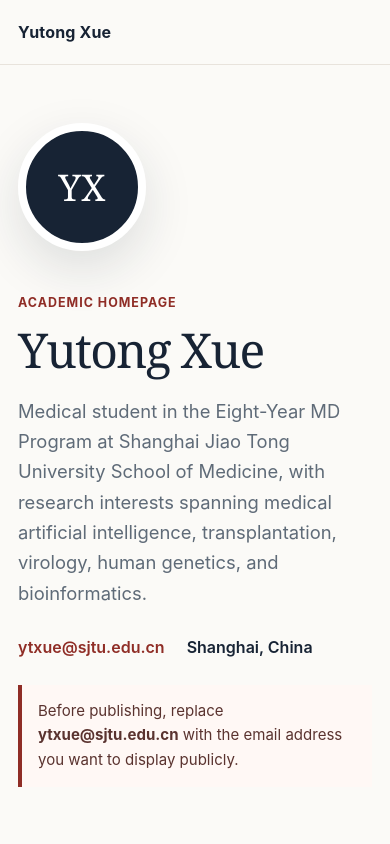
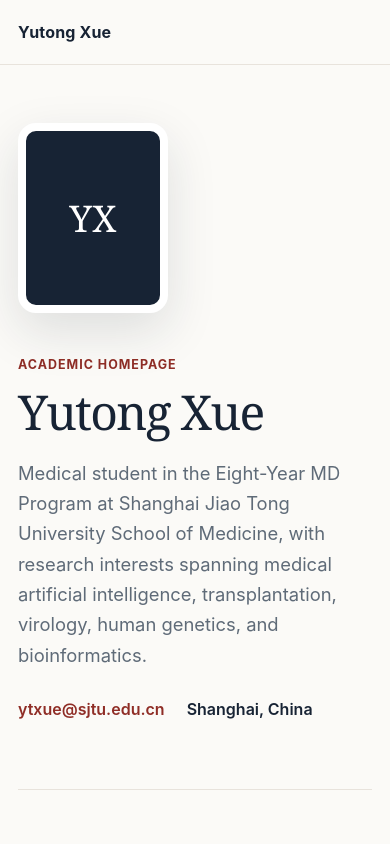
Before and after one commit to xue-yutong/xue-yutong.github.io, a plain HTML site: page index.html in a window 390 px wide. Shown: the top 844 px of the page. Drawn offline with Linux system fonts and the light colour scheme.

Commit message:
Refactor portrait styles and improve layout
Updated portrait styling and added fallback image handling. Removed notice section and adjusted grid layout for responsiveness.

```diff
--- a/index.html
+++ b/index.html
@@ -108,18 +108,35 @@
       font-weight: 600;
     }
 
-    .portrait {
-      width: 176px;
-      height: 176px;
-      border-radius: 50%;
+    .portrait-wrap {
+      width: 190px;
+      height: 240px;
+      position: relative;
+    }
+
+    .portrait-photo,
+    .portrait-fallback {
+      width: 100%;
+      height: 100%;
+      border-radius: 18px;
+      border: 8px solid white;
+      box-shadow: 0 18px 50px rgba(23, 35, 52, 0.13);
+    }
+
+    .portrait-photo {
+      display: block;
+      object-fit: cover;
+      object-position: center top;
+      background: white;
+    }
+
+    .portrait-fallback {
+      display: none;
+      place-items: center;
       background: var(--ink);
       color: white;
-      display: grid;
-      place-items: center;
       font-family: Georgia, "Times New Roman", serif;
       font-size: 3.1rem;
-      box-shadow: 0 18px 50px rgba(23, 35, 52, 0.13);
-      border: 8px solid white;
     }
 
     section {
@@ -136,7 +153,7 @@
 
     .grid {
       display: grid;
-      grid-template-columns: repeat(2, minmax(0, 1fr));
+      grid-template-columns: repeat(auto-fit, minmax(250px, 1fr));
       gap: 20px;
     }
 
@@ -191,26 +208,20 @@
       font-size: 0.9rem;
     }
 
-    .notice {
-      border-left: 4px solid var(--accent);
-      background: #fff8f5;
-      padding: 14px 16px;
-      margin-top: 24px;
-      color: #5a332f;
-      font-size: 0.94rem;
-    }
-
     @media (max-width: 720px) {
       .navlinks { display: none; }
       .hero {
         grid-template-columns: 1fr;
         padding-top: 58px;
       }
-      .portrait {
-        width: 128px;
-        height: 128px;
+      .portrait-wrap {
+        width: 150px;
+        height: 190px;
+        order: -1;
+      }
+
+      .portrait-fallback {
         font-size: 2.3rem;
-        order: -1;
       }
       .grid { grid-template-columns: 1fr; }
       .education { grid-template-columns: 1fr; gap: 4px; }
@@ -245,12 +256,16 @@
           <a href="mailto:ytxue@sjtu.edu.cn">ytxue@sjtu.edu.cn</a>
           <span>Shanghai, China</span>
         </div>
-        <div class="notice">
-          Before publishing, replace <strong>ytxue@sjtu.edu.cn</strong> with the
-          email address you want to display publicly.
-        </div>
       </div>
-      <div class="portrait" aria-label="Initials YX">YX</div>
+      <div class="portrait-wrap">
+        <img
+          class="portrait-photo"
+          src="profile.jpg"
+          alt="Portrait of Yutong Xue"
+          onerror="this.style.display='none'; document.getElementById('portrait-fallback').style.display='grid';"
+        />
+        <div id="portrait-fallback" class="portrait-fallback" aria-label="Initials YX">YX</div>
+      </div>
     </div>
 
     <section id="about">
@@ -283,6 +298,15 @@
             and CRISPR-based approaches.
           </p>
         </article>
+
+        <article class="card">
+          <h3>AI-assisted Bowel Sound Detection</h3>
+          <p>
+            Developing methods for automated identification and analysis of bowel
+            sounds from physiological audio recordings as part of a research project
+            currently being prepared for submission.
+          </p>
+        </article>
       </div>
     </section>
 
@@ -295,6 +319,7 @@
         <span class="tag">Virology</span>
         <span class="tag">Human Genetics</span>
         <span class="tag">Bioinformatics</span>
+        <span class="tag">Bowel Sound Detection</span>
       </div>
     </section>
 
```
